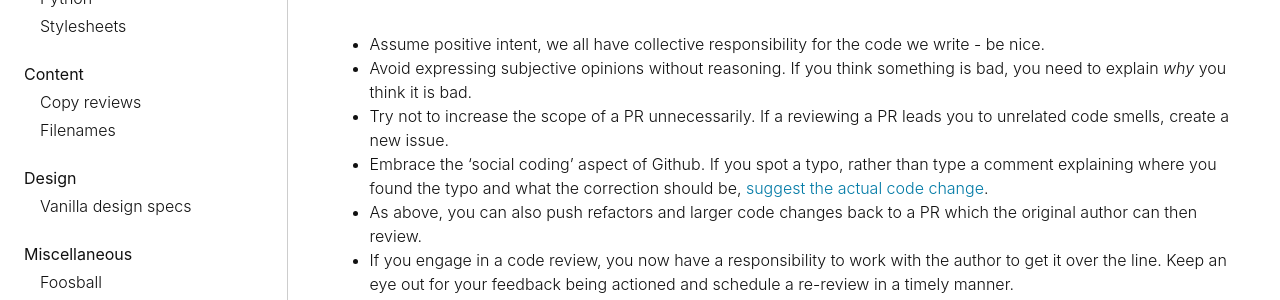
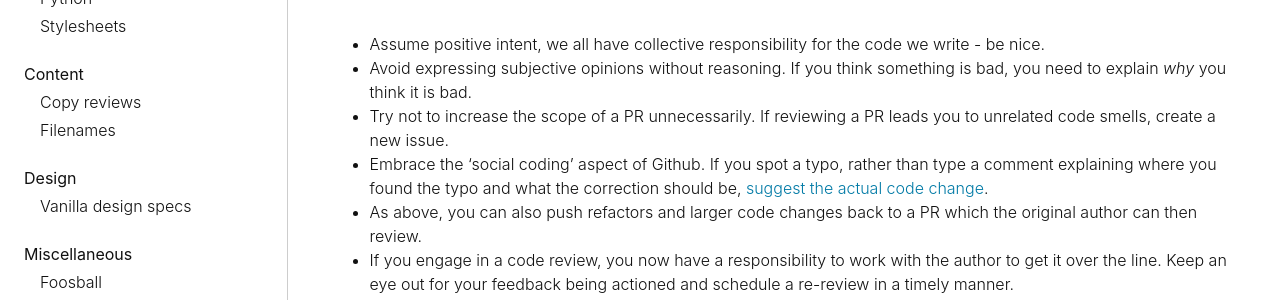
Before and after one commit to canonical-web-and-design/practices, a Jekyll site: the page built from workflow/qa-steps.md, in a window 1280 px wide and 900 px high, scrolled down 358 px. Shown: the part 154-454 px from the top of the window. Built offline with Jekyll 4.4.1, drawn with Linux system fonts in a browser that asks for light colours; some web fonts are replaced.

```diff
--- a/workflow/qa-steps.md
+++ b/workflow/qa-steps.md
@@ -9,7 +9,7 @@ In this section you will find a list of steps to take when reviewing PRs, in ord
 
 - Assume positive intent, we all have collective responsibility for the code we write - be nice.
 - Avoid expressing subjective opinions without reasoning. If you think something is bad, you need to explain _why_ you think it is bad.
-- Try not to increase the scope of a PR unnecessarily. If a reviewing a PR leads you to unrelated code smells, create a new issue.
+- Try not to increase the scope of a PR unnecessarily. If reviewing a PR leads you to unrelated code smells, create a new issue.
 - Embrace the 'social coding' aspect of Github. If you spot a typo, rather than type a comment explaining where you found the typo and what the correction should be, [suggest the actual code change](https://help.github.com/articles/incorporating-feedback-in-your-pull-request/#applying-a-suggested-change).
 - As above, you can also push refactors and larger code changes back to a PR which the original author can then review.
 - If you engage in a code review, you now have a responsibility to work with the author to get it over the line. Keep an eye out for your feedback being actioned and schedule a re-review in a timely manner.
```
